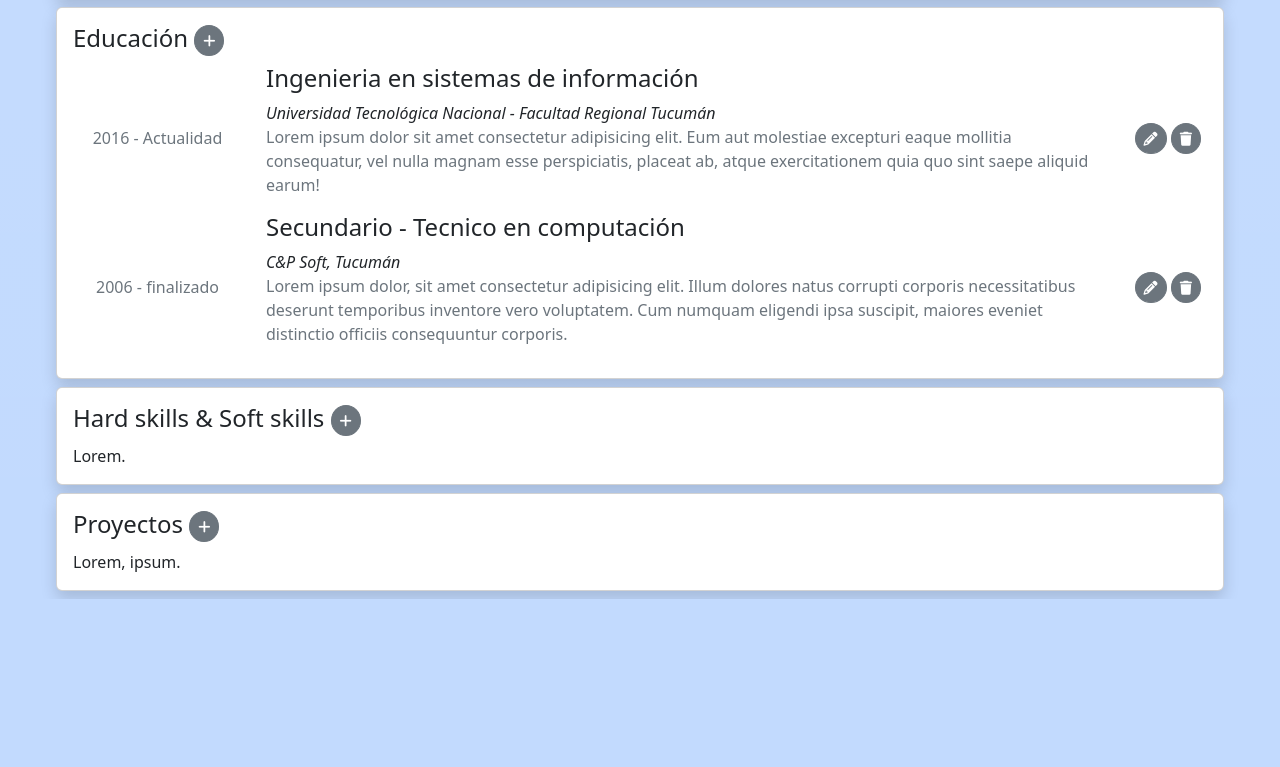
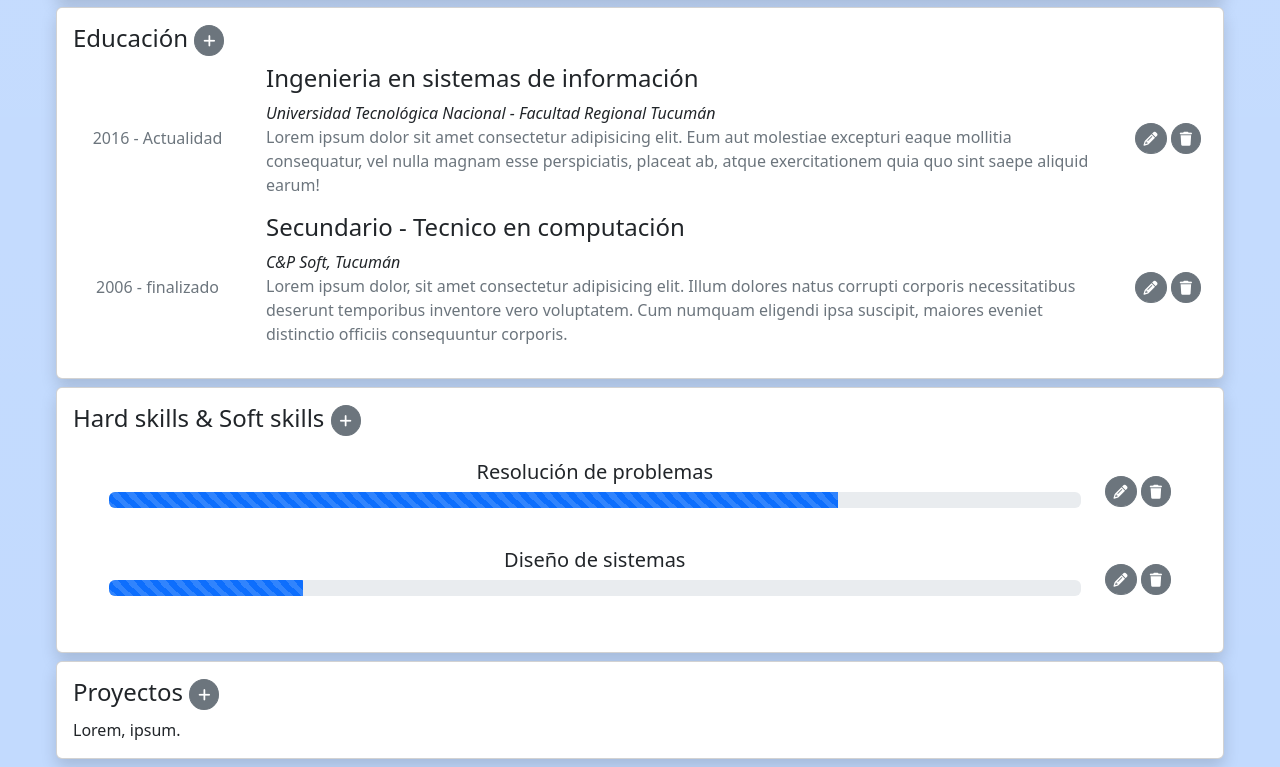
Before and after one commit to mgMarquez/portfolio-maquetado, a plain HTML site: page index.html in a window 1280 px wide. Shown: the part 1624-2391 px from the top of the page. Before the commit the page ends 2223 px from the top, so only its background shows below. Drawn offline with nearby package versions, Linux system fonts and the light colour scheme.

Commit message:
Barras de hard and soft skills

```diff
--- a/index.html
+++ b/index.html
@@ -135,7 +135,34 @@
                 <h4 class="card-title">Hard skills & Soft skills
                     <button type="button" class="btn btn-secondary btn-sm rounded-circle"><i class="fa-solid fa-plus"></i></button>
                 </h4>
-                <p class="card-text">Lorem.</p>
+                <div class="row m-4 text-center">
+                    <div class="col-11">
+                        <ul class="list-unstyled">
+                            <li class="h5">Resolución de problemas</li>
+                            <div class="progress">
+                                <div class="progress-bar progress-bar-striped progress-bar-animated" role="progressbar" style="width: 75%" aria-valuenow="75" aria-valuemin="0" aria-valuemax="100"></div>
+                            </div>
+                        </ul>
+                    </div>
+                    <div class="col align-self-center">
+                        <button type="button" class="btn btn-secondary btn-sm rounded-circle"><i class="fa-solid fa-pencil "></i></button>
+                        <button type="button" class="btn btn-secondary btn-sm rounded-circle"><i class="fa-solid fa-trash"></i></button>
+                    </div>
+                </div>
+                <div class="row m-4 text-center">
+                    <div class="col-11">
+                        <ul class="list-unstyled">
+                            <li class="h5">Diseño de sistemas</li>
+                            <div class="progress">
+                                <div class="progress-bar progress-bar-striped progress-bar-animated" role="progressbar" style="width: 20%" aria-valuenow="20" aria-valuemin="0" aria-valuemax="100"></div>
+                            </div>
+                        </ul>
+                    </div>
+                    <div class="col align-self-center">
+                        <button type="button" class="btn btn-secondary btn-sm rounded-circle"><i class="fa-solid fa-pencil "></i></button>
+                        <button type="button" class="btn btn-secondary btn-sm rounded-circle"><i class="fa-solid fa-trash"></i></button>
+                    </div>
+                </div>
             </div>
         </div>
         <!-- Proyectos-->
```
